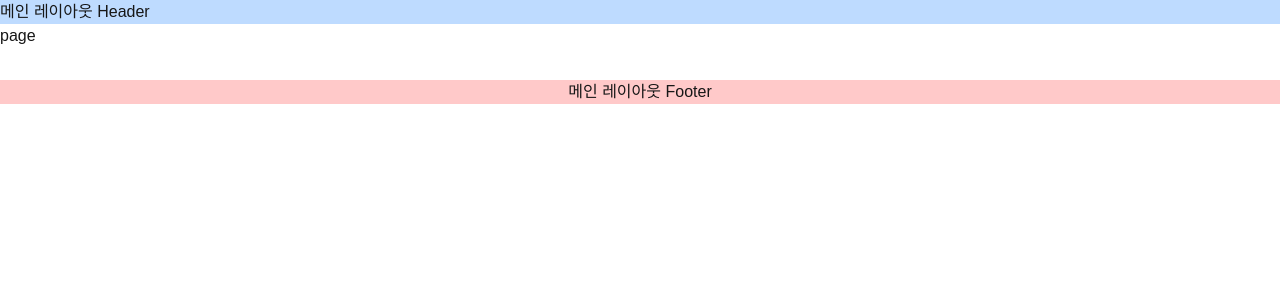
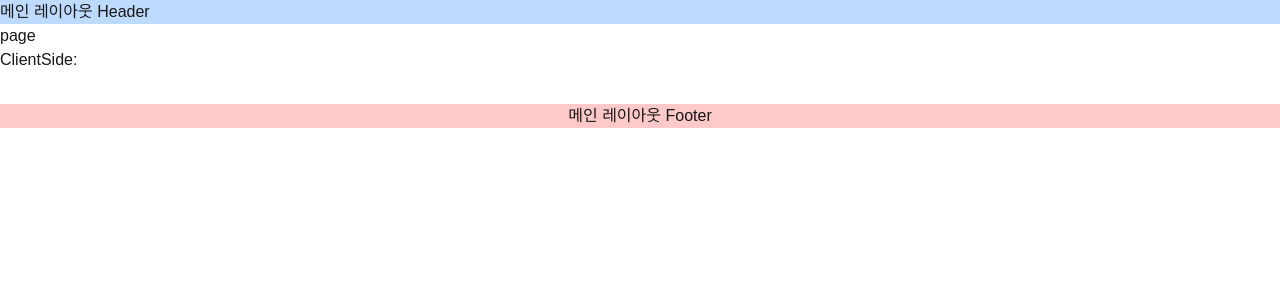
Before and after one commit to WooRung/shinhan6-nextjs, a Next.js app: page /client-albums/1 in a window 1280 px wide. Shown: the top 300 px of the page. Built offline with nearby package versions, Linux system fonts and the light colour scheme; no server answers.

Commit message:
with album test for ssr & csr

```diff
--- a/src/app/(main)/(albums)/client-albums/[albumId]/page.tsx
+++ b/src/app/(main)/(albums)/client-albums/[albumId]/page.tsx
@@ -1,9 +1,38 @@
 "use client";
 
 import { useParams } from "next/navigation";
+import { useEffect, useState } from "react";
+
+type Album = {
+  id: number;
+  title: string;
+};
 
 export default function ClientAlbumsDetailPage() {
+  // URL Parameter 전달받는 2가지 방법.
+  // 1. props.params로 전달받기 (서버 컴포넌트)
+  // 2. useParams 훅 사용 (클라이언트 컴포넌트)
+
   const params = useParams();
+  const { albumId } = params;
+  const [album, setAlbum] = useState<Album | null>(null);
 
-  return <div>page</div>;
+  useEffect(() => {
+    fetch(`https://jsonplaceholder.typicode.com/albums/${albumId}`)
+      .then((resp) => {
+        return resp.json();
+      })
+      .then((data) => {
+        setAlbum(data);
+      });
+  }, []);
+
+  return (
+    <div>
+      page
+      <h1>ClientSide:</h1>
+      {/* <p>{album ? album.title : null}</p> */}
+      <p>{album && album.title}</p>
+    </div>
+  );
 }
```
